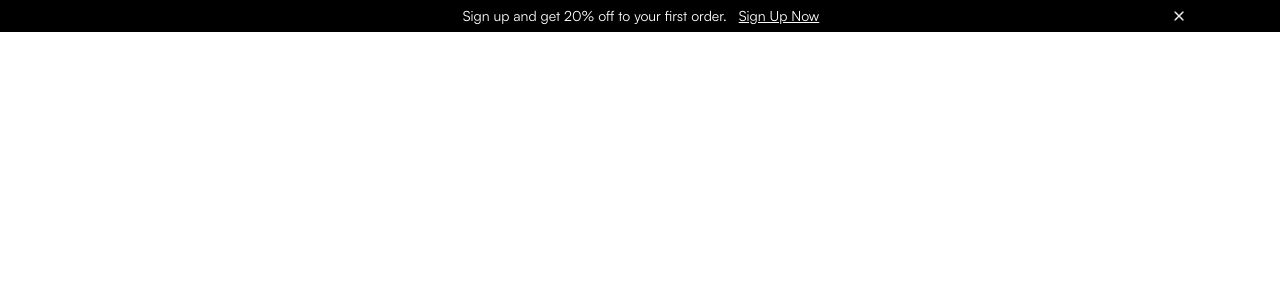
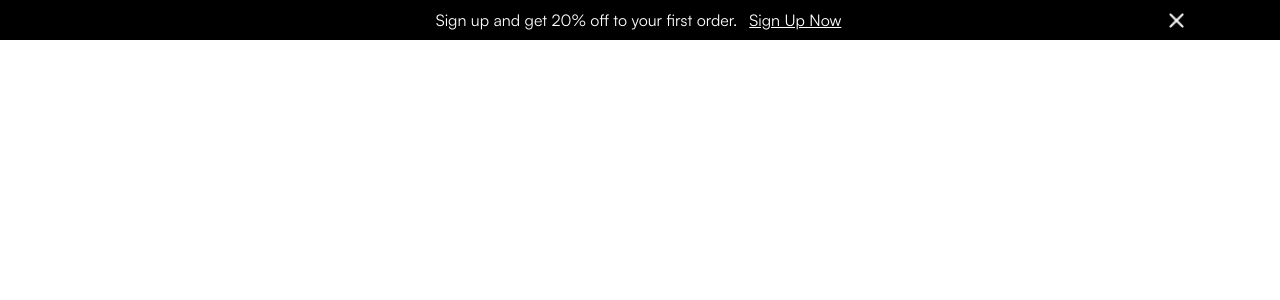
Before and after one commit to srinivas-pradhan/nextjs14-shopco-ecommerce, a Next.js app: page / in a window 1280 px wide. Shown: the top 300 px of the page. Built offline with nearby package versions, Linux system fonts and the light colour scheme.

Commit message:
Update OfferBar.tsx

```diff
--- a/components/OfferBar.tsx
+++ b/components/OfferBar.tsx
@@ -3,26 +3,24 @@ import Image from "next/image";
 
 const OfferBar = () => {
     return (
-        <div className="bg-black h-8 w-full flex justify-between items-center">
+        <div className="bg-black h-10 w-full flex justify-between items-center">
             <div className="w-[85%] flex items-center justify-center mx-auto">
                 <ul className="flex items-center justify-center mx-auto">
-                    <li className="text-white font-satoshi md:text-sm text-xs px-3">
+                    <li className="text-white font-satoshi md:text-base text-xs px-3">
                         Sign up and get 20% off to your first order.
                     </li>
-                    <li className="underline cursor-pointer text-white font-satoshi md:text-sm text-xs"
+                    <li className="underline cursor-pointer text-white font-satoshi md:text-base text-xs"
                         onClick={() =>{}}
                     >
                     Sign Up Now
                     </li>
                 </ul>
                 <div className="cursor-pointer text-white font-satoshi md:text-sm text-xs hidden md:block"
-                    onClick={() => {
-                        console.log("Clicked")
-                    }}
+                    onClick={() => {}}
                 >
                     <Image
-                        height={10}
-                        width={10}
+                        height={15}
+                        width={15}
                         src="/elements/X.png"
                         alt=""
                     />
```
